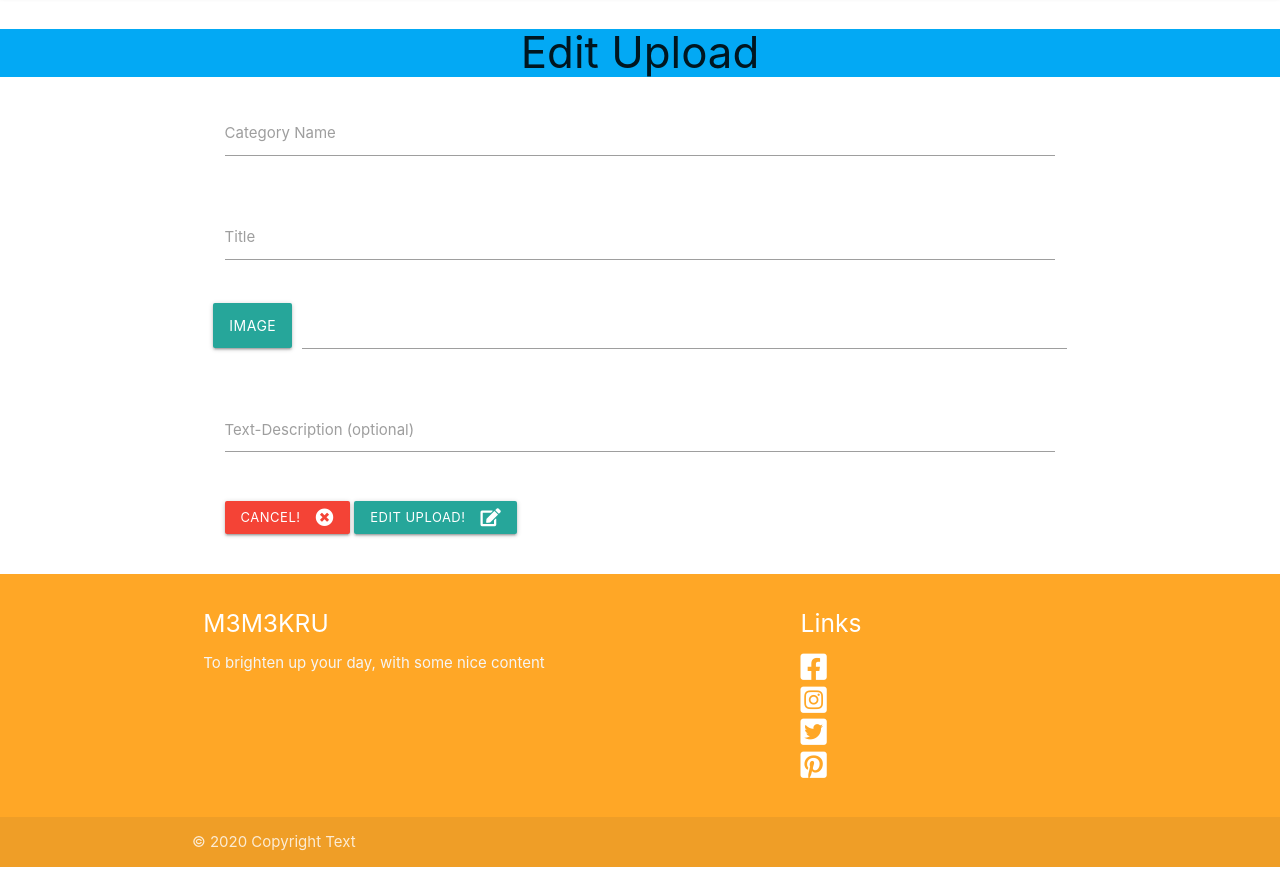
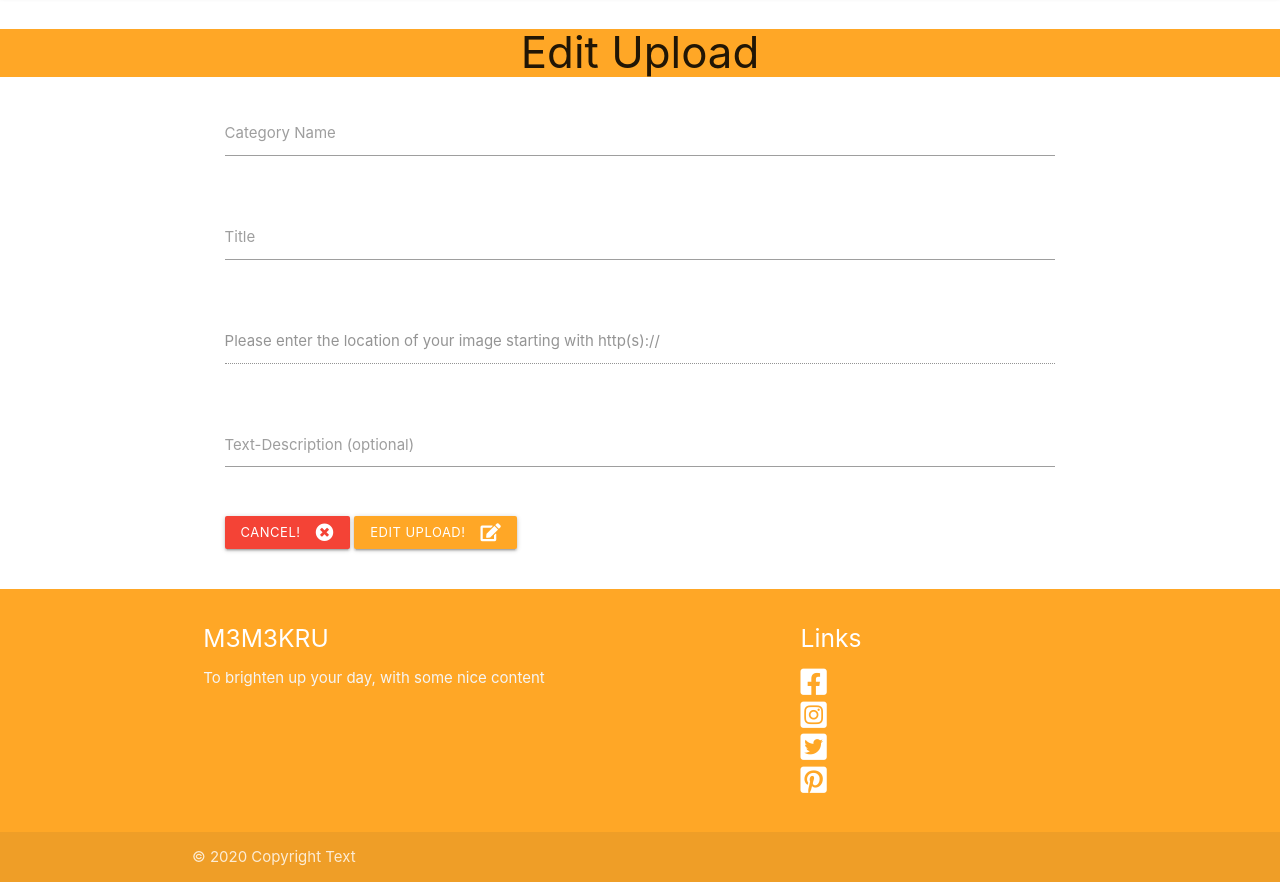
Before and after one commit to Joeri157/thirdprojecttesting, a Flask app: template templates/edit_upload.html in a window 1280 px wide. Shown: the part 68-950 px from the top of the page. Run offline with Flask 2, Linux system fonts and the light colour scheme; the template is opened without the code that fills it, so the values that code supplies are empty; some libraries are stand-ins or nearby versions.

Commit message:
finalized edit_upload.html

```diff
--- a/templates/edit_upload.html
+++ b/templates/edit_upload.html
@@ -1,7 +1,7 @@
 {% extends "base.html" %}
 {% block content %}
 
-    <h3 class="light-blue center-align">Edit Upload</h3>
+    <h3 class="#ffa726 orange lighten-1 center-align">Edit Upload</h3>
 
 <!--------------------  Adding Upload -------------------->
     <div class="row">
@@ -24,15 +24,13 @@
             </div>
 <!--------------------  Upload-Image -------------------->
             <div class="row">
-                <div class="file-field input-field">
-                    <div class="btn">
-                        <span>Image</span>
-                        <input id="upload_image" name="upload_image"
-                            value="{{ upload.upload_image }}" type="file">
-                    </div>
-                    <div class="file-path-wrapper">
-                        <input class="file-path validate" type="text">
-                    </div>
+                <div class="input-field col s12">
+                    <input id="upload_image" name="upload_image"
+                        type="text" class="validate" disabled>
+                    <label for="upload_image">Please enter the location of your image starting with http(s)://</label>
+                </div>
+                <div class="card-image">
+                    <img src="{{ upload.upload_image }}">
                 </div>
             </div>
 <!--------------------  Upload-Description -------------------->
@@ -53,7 +51,7 @@
                         Cancel!<i class="fas fa-times-circle right"></i>
                     </a>
 <!--------------------  Edit-Button -------------------->
-                    <button class="btn-small waves-effect waves-light" type="submit">
+                    <button class="btn-small waves-effect waves-light #ffa726 orange lighten-1" type="submit">
                         Edit Upload!<i class="fas fa-edit right"></i>
                     </button>
                 </div>
```
